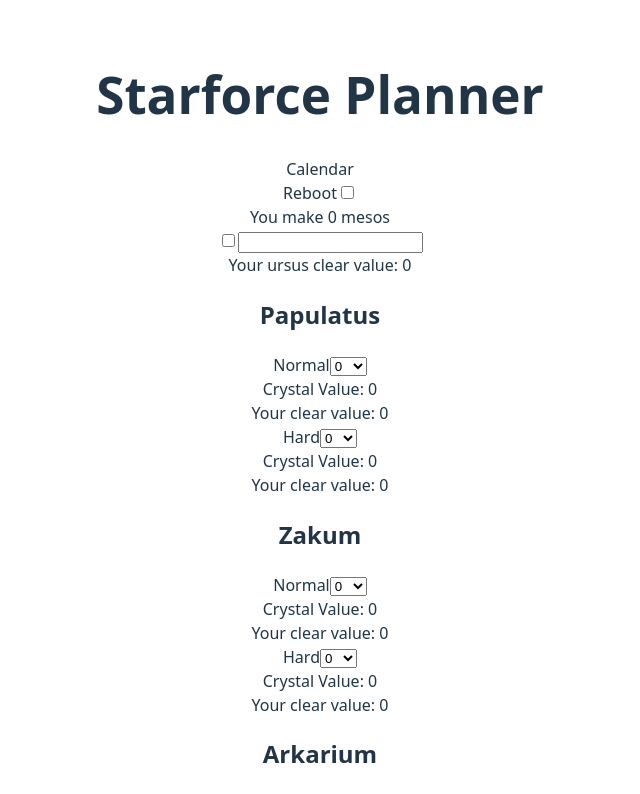
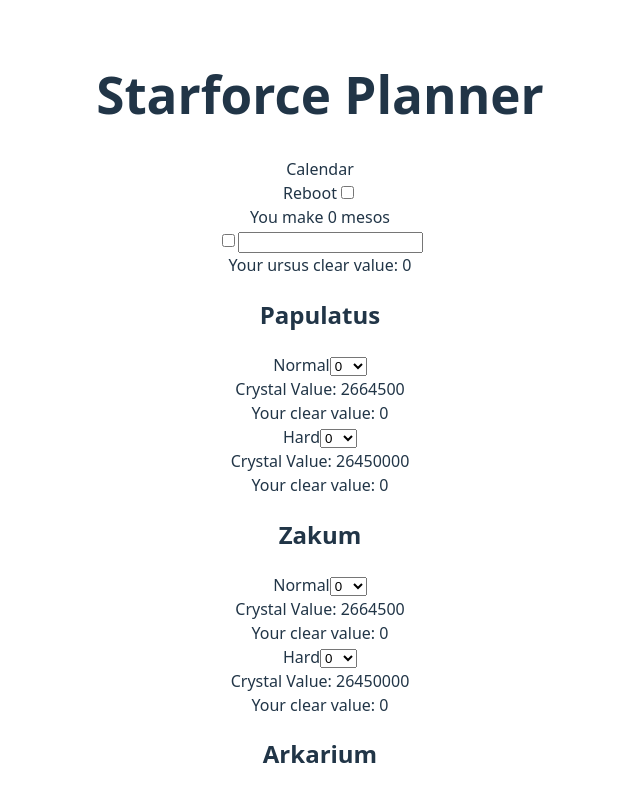
Before and after one commit to wajeff/starforce-planner, a React (Vite) app: page / in a window 1280 px wide. Shown: the top 794 px of the page, without its empty margins (320-960 px from the left). Built offline with nearby package versions, Linux system fonts and the light colour scheme.

Commit message:
Fixed bug where initial render showed all crystals as 0

```diff
--- a/src/App.jsx
+++ b/src/App.jsx
@@ -9,7 +9,7 @@ import Ursus from './components/Ursus'
 
 function App() {
   const [total, setTotal] = useState(0)
-  const [reboot, setReboot] = useState(0)
+  const [reboot, setReboot] = useState(1)
   const rebootToggle = (e) =>{
     setReboot(e.target.checked ? 5 : 1)
   }
```
